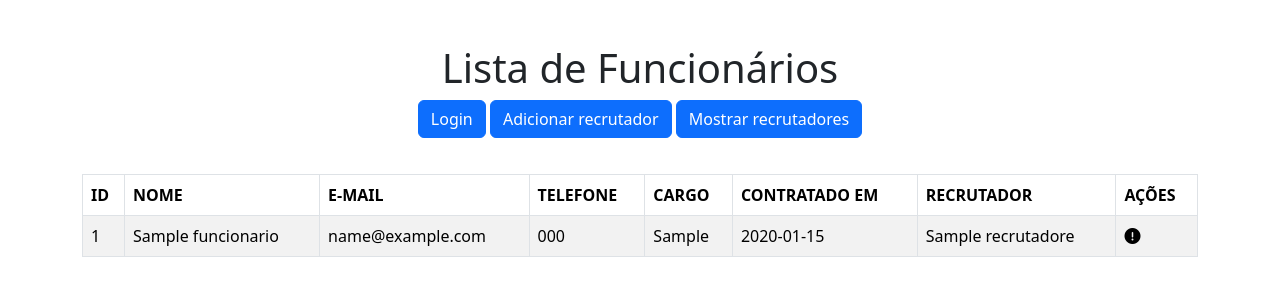
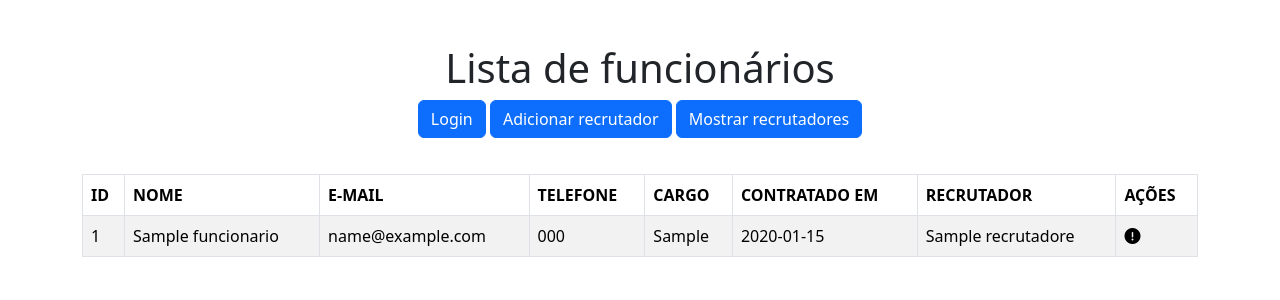
Before and after one commit to Alephmihaelis/projeto_final_do_curso_SENAC, a Flask app: page / in a window 1280 px wide. Shown: the top 300 px of the page. Run offline with Flask 3, Linux system fonts and the light colour scheme; tables that the repository leaves empty hold one stand-in row (values such as "Sample post").

Commit message:
Update index.html
Mudança de capitalização de umas letras

```diff
--- a/templates/index.html
+++ b/templates/index.html
@@ -3,14 +3,14 @@
 <head>
     <meta charset="UTF-8">
     <meta name="viewport" content="width=device-width, initial-scale=1.0">
-    <title>Lista de Funcionários</title>
+    <title>Lista de funcionários</title>
     <link rel="stylesheet" href="{{ url_for('static', filename='index.css') }}">
     <link rel="stylesheet" href="https://cdnjs.cloudflare.com/ajax/libs/font-awesome/6.0.0-beta3/css/all.min.css">
     <link href="https://cdn.jsdelivr.net/npm/bootstrap@5.3.0-alpha1/dist/css/bootstrap.min.css" rel="stylesheet">
 </head>
 <body>
     <div class="container mt-4">
-        <h1 class="text-center">Lista de Funcionários</h1>
+        <h1 class="text-center">Lista de funcionários</h1>
 
         <div class="text-center mb-3">
             {% if 'recrutador_id' not in session %}
```
